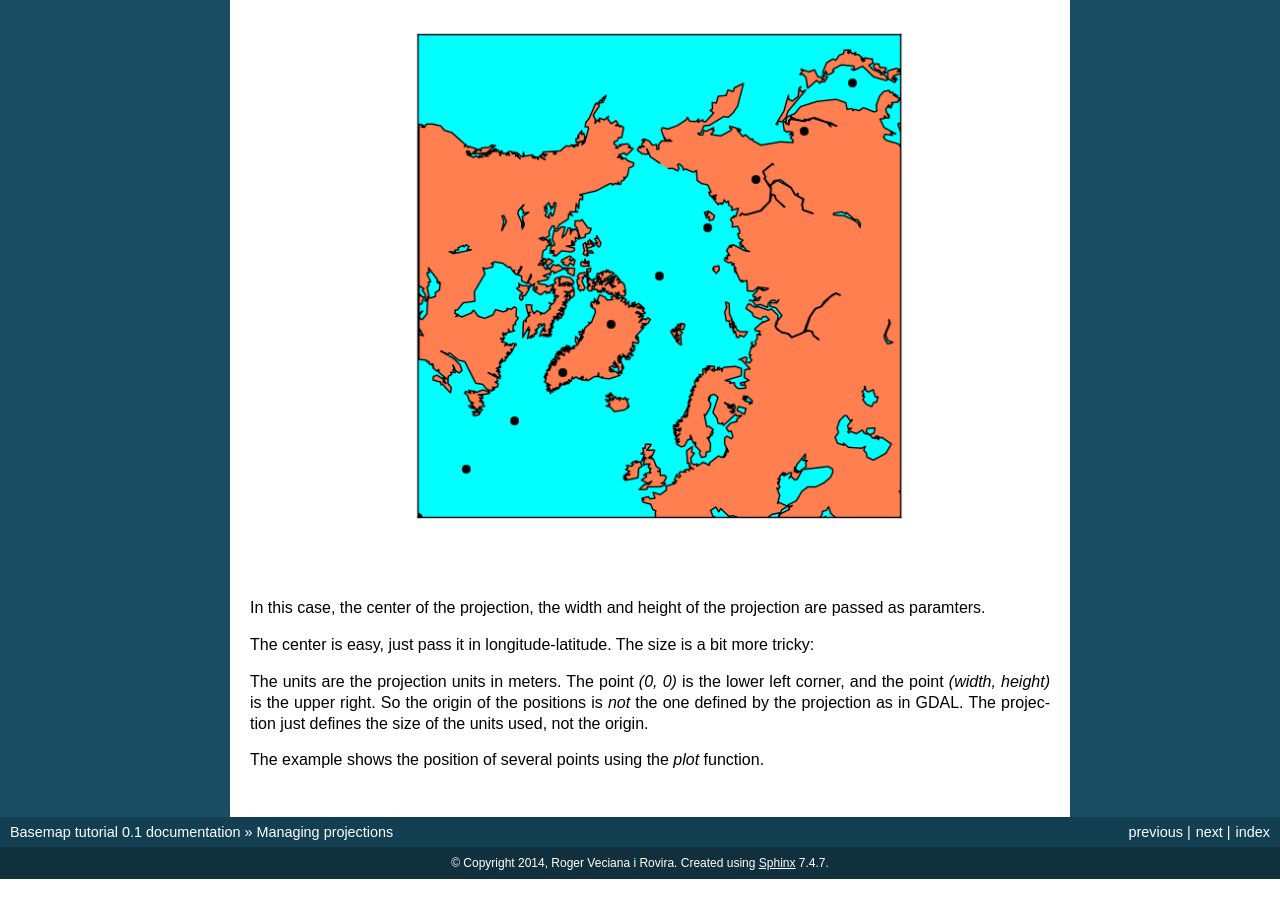
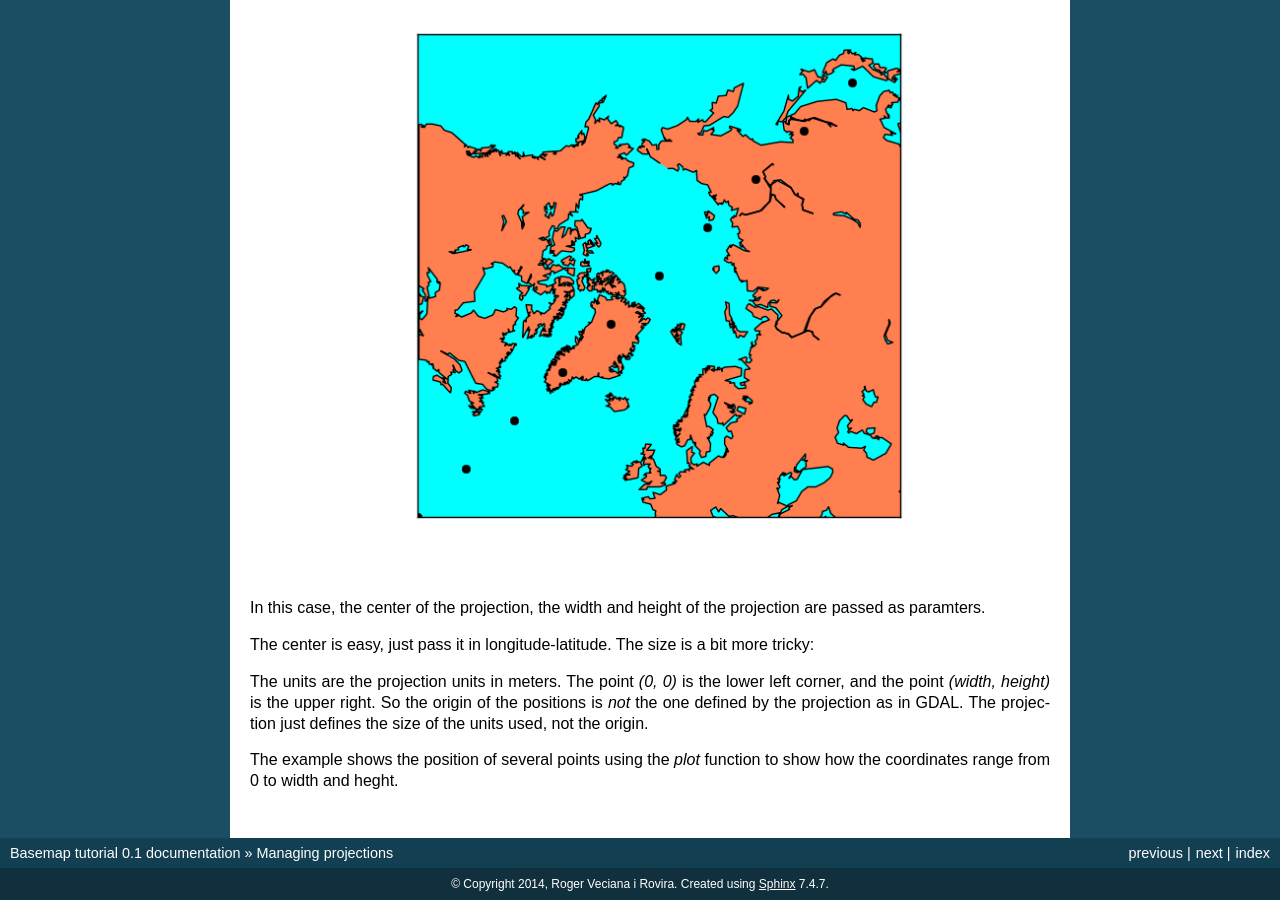
Before and after one commit to rveciana/BasemapTutorial, a Sphinx documentation site: the page built from docs/projections.rst, in a window 1280 px wide and 900 px high, scrolled down 3077 px. Built offline with Sphinx 7.4.7, drawn with Linux system fonts in a browser that asks for light colours; formulas are drawn with MathJax 3; before the commit the page ends 3956 px from its top, so only the background shows below that.

Commit message:
Better explanation at extension

```diff
--- a/docs/projections.rst
+++ b/docs/projections.rst
@@ -52,4 +52,4 @@ The center is easy, just pass it in longitude-latitude. The size is a bit more t
 
 The units are the projection units in meters. The point *(0, 0)* is the lower left corner, and the point *(width, height)* is the upper right. So the origin of the positions is *not* the one defined by the projection as in GDAL. The projection just defines the size of the units used, not the origin.
 
-The example shows the position of several points using the *plot* function.
+The example shows the position of several points using the *plot* function to show how the coordinates range from 0 to width and heght.
```
